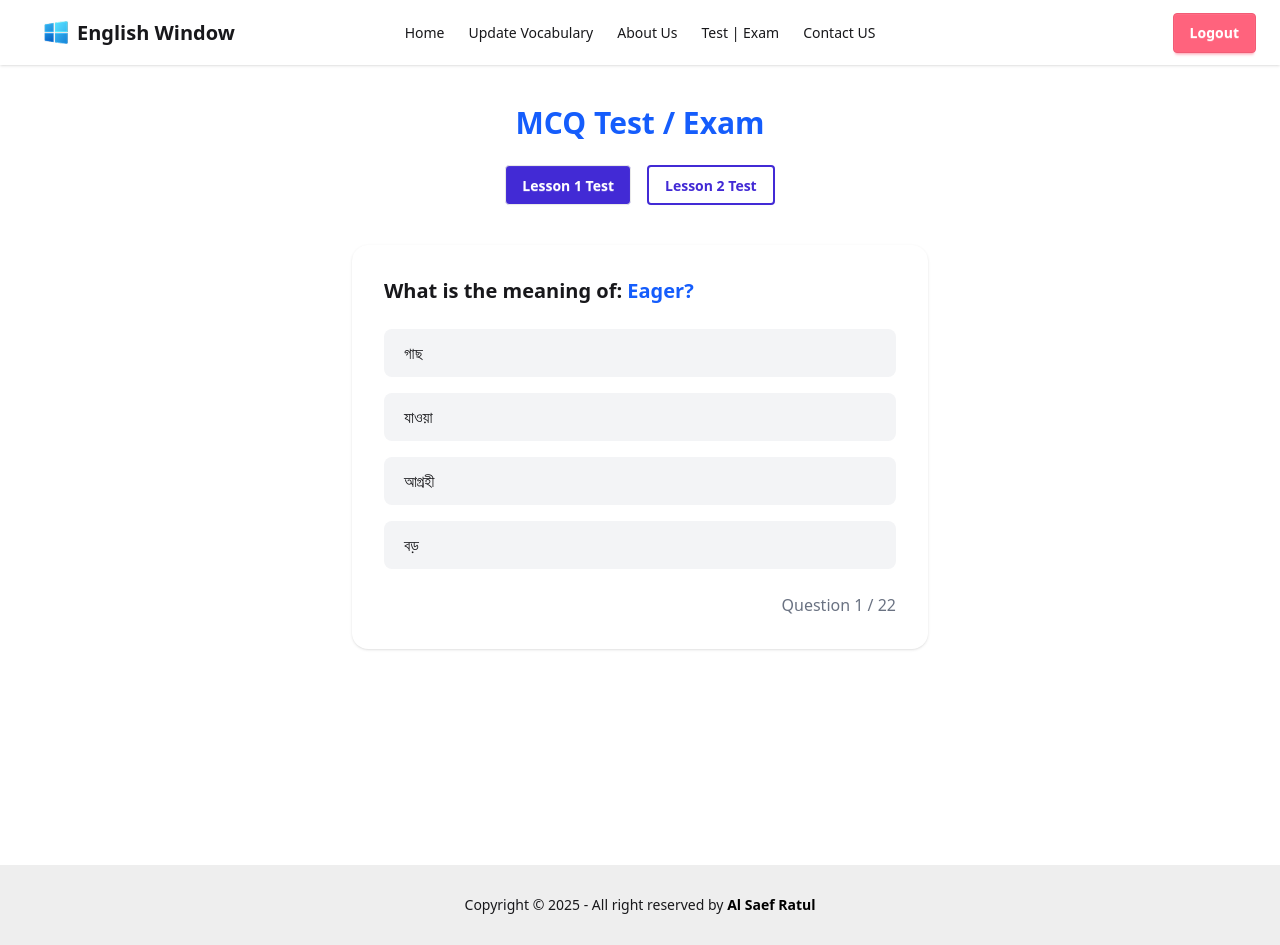
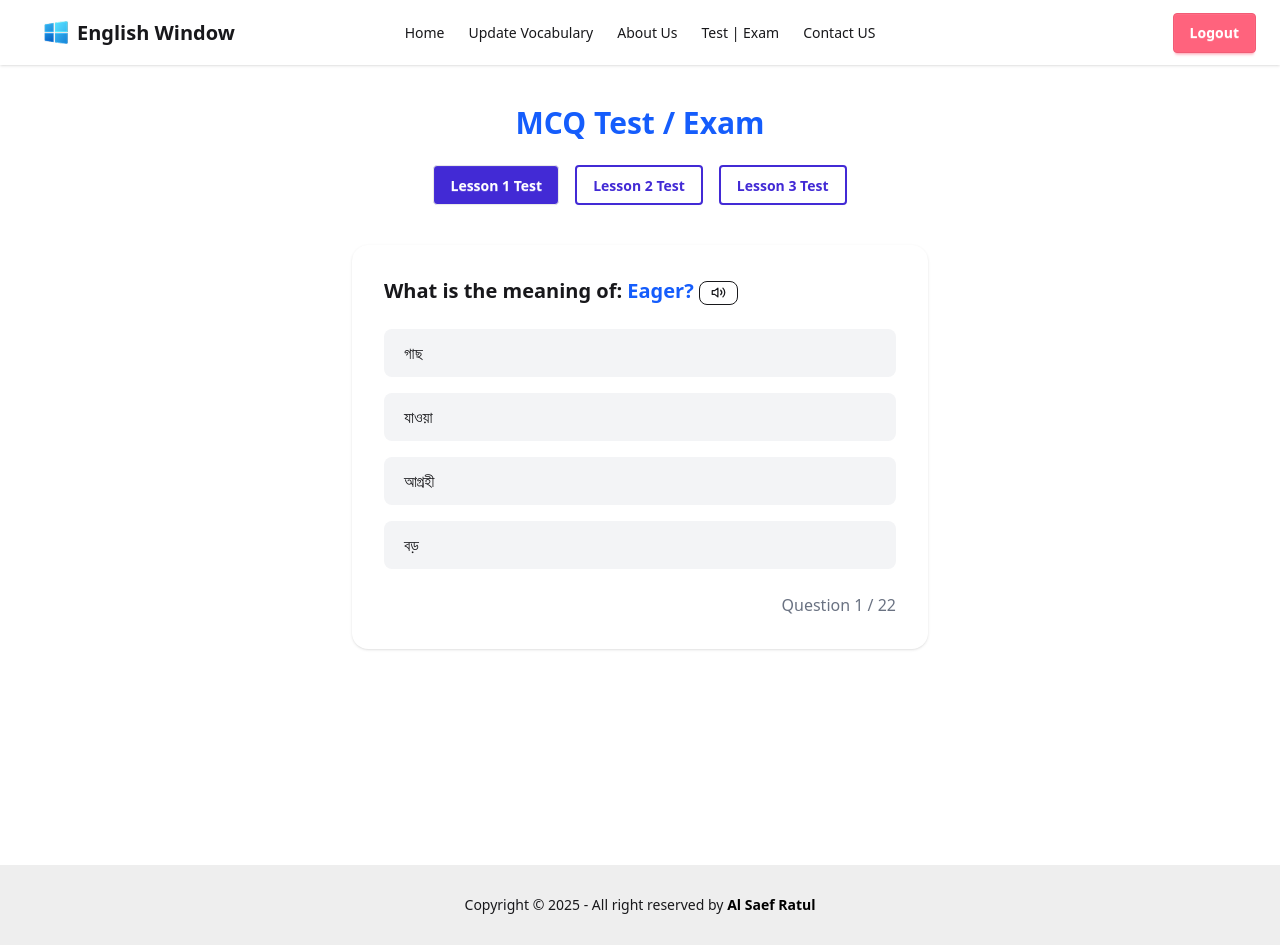
Before and after one commit to Alsaef/english-window, a React (Vite) app: page /test-exam in a window 1280 px wide. Built offline with nearby package versions, Linux system fonts and the light colour scheme; no server answers; sample sign-in values are in the browser's storage.

Commit message:
google auth add

```diff
--- a/src/Components/Test.jsx
+++ b/src/Components/Test.jsx
@@ -1,4 +1,5 @@
 import React, { useState } from "react";
+import { FiVolume2 } from "react-icons/fi";
 
 // Lesson 1 Words
 const level1Words = [
@@ -60,6 +61,142 @@ const level2Words = [
   { "id": 110, "level": 2, "word": "Yellow", "meaning": "হলুদ", "pronunciation": "ইয়েলো" }
 ];
 
+const level3Words = [
+  {
+    "id": 7,
+    "level": 3,
+    "word": "Grateful",
+    "meaning": "কৃতজ্ঞ",
+    "pronunciation": "গ্রেটফুল",
+    "question": "Choose the correct meaning for 'Grateful':",
+    "options": ["দয়ালু", "রাগী", "কৃতজ্ঞ", "অহংকারী"],
+    "answer": "কৃতজ্ঞ"
+  },
+  {
+    "id": 13,
+    "level": 3,
+    "word": "Modest",
+    "meaning": "নম্র / বিনয়ী",
+    "pronunciation": "মডেস্ট",
+    "question": "Which one describes 'Modest'?",
+    "options": ["নম্র", "চালু", "গম্ভীর", "দ্রুত"],
+    "answer": "নম্র"
+  },
+  {
+    "id": 27,
+    "level": 3,
+    "word": "Brisk",
+    "meaning": "চটপটে / দ্রুত",
+    "pronunciation": "ব্রিস্ক",
+    "question": "The word 'Brisk' is best defined as:",
+    "options": ["ধীর", "চটপটে", "শান্ত", "পুরানো"],
+    "answer": "চটপটে"
+  },
+  {
+    "id": 31,
+    "level": 3,
+    "word": "Fascinate",
+    "meaning": "মুগ্ধ করা",
+    "pronunciation": "ফ্যাসিনেট",
+    "question": "What does 'Fascinate' mean?",
+    "options": ["ভয় দেখানো", "মুগ্ধ করা", "ঘৃণা করা", "উপেক্ষা করা"],
+    "answer": "মুগ্ধ করা"
+  },
+  {
+    "id": 35,
+    "level": 3,
+    "word": "Jovial",
+    "meaning": "আনন্দিত / হাসিখুশি",
+    "pronunciation": "জোভিয়াল",
+    "question": "Identify the meaning of 'Jovial':",
+    "options": ["বিরক্ত", "কান্নায় ভেঙে পড়া", "হাসিখুশি", "ভীত"],
+    "answer": "হাসিখুশি"
+  },
+  {
+    "id": 44,
+    "level": 3,
+    "word": "Serene",
+    "meaning": "শান্ত / নিরিবিলি",
+    "pronunciation": "সারিন",
+    "question": "What is the meaning of 'Serene'?",
+    "options": ["শান্ত", "উত্তেজিত", "বিপজ্জনক", "গোলমালপূর্ণ"],
+    "answer": "শান্ত"
+  },
+  {
+    "id": 52,
+    "level": 3,
+    "word": "Bewilder",
+    "meaning": "বিভ্রান্ত করা",
+    "pronunciation": "বিওয়াইল্ডার",
+    "question": "The word 'Bewilder' means:",
+    "options": ["পরিষ্কার করা", "সাহায্য করা", "বিভ্রান্ত করা", "শিখানো"],
+    "answer": "বিভ্রান্ত করা"
+  },
+  {
+    "id": 63,
+    "level": 3,
+    "word": "Meager",
+    "meaning": "অত্যল্প / নগণ্য",
+    "pronunciation": "মীগার",
+    "question": "What is the correct meaning of 'Meager'?",
+    "options": ["বিশাল", "অত্যল্প", "মিষ্টি", "কঠিন"],
+    "answer": "অত্যল্প"
+  },
+  {
+    "id": 70,
+    "level": 3,
+    "word": "Tedious",
+    "meaning": "বিরক্তিকর / ক্লান্তিকর",
+    "pronunciation": "টিডিয়াস",
+    "question": "Choose the meaning of 'Tedious':",
+    "options": ["মজাদার", "সহজ", "ক্লান্তিকর", "নতুন"],
+    "answer": "ক্লান্তিকর"
+  },
+
+  {
+    "id": 71,
+    "level": 3,
+    "word": "Humble",
+    "meaning": "নম্র / বিনয়ী",
+    "pronunciation": "হাম্বল",
+    "question": "Choose the meaning of 'Humble':",
+    "options": ["মজাদার", "সহজ", "ক্লান্তিকর", "বিনয়ী"],
+    "answer": "বিনয়ী"
+  }
+  ,
+  {
+    "id": 72,
+    "level": 3,
+    "word": "Witty",
+    "meaning": "বুদ্ধিদীপ্ত / তীক্ষ্ণ বুদ্ধির",
+    "pronunciation": "উইটি",
+    "question": "Choose the meaning of 'Witty':",
+    "options": ["মজাদার", "সহজ", "ক্লান্তিকর", "তীক্ষ্ণ বুদ্ধির"],
+    "answer": "তীক্ষ্ণ বুদ্ধির"
+  },
+  {
+    "id": 73,
+    "level": 3,
+    "word": "Keen",
+    "meaning": "উত্সাহী / তীক্ষ্ণ",
+    "pronunciation": "কীন",
+    "question": "Choose the meaning of 'Keen':",
+    "options": ["মজাদার", "সহজ", "ক্লান্তিকর", "তীক্ষ্ণ"],
+    "answer": "তীক্ষ্ণ"
+  }
+  ,
+  {
+    "id": 74,
+    "level": 3,
+    "word": "Candid",
+    "meaning": "খোলামেলা / স্পষ্টবাদী",
+    "pronunciation": "ক্যান্ডিড",
+    "question": "Choose the meaning of 'Candid':",
+    "options": ["মজাদার", "সহজ", "নগণ্য", "স্পষ্টবাদী"],
+    "answer": "স্পষ্টবাদী"
+  }
+]
+
 function shuffle(array) {
   return [...array].sort(() => Math.random() - 0.5);
 }
@@ -70,7 +207,7 @@ export default function Test() {
   const [score, setScore] = useState(0);
   const [finished, setFinished] = useState(false);
 
-  const words = level === 1 ? level1Words : level2Words;
+  const words = level === 1 ? level1Words : level2Words && level === 2 ? level2Words : level3Words;
   const question = words[current];
   const otherOptions = shuffle(words.filter(w => w.id !== question.id && w.meaning)).slice(0, 3);
   const options = shuffle([question.meaning, ...otherOptions.map(o => o.meaning)]);
@@ -91,6 +228,12 @@ export default function Test() {
     setFinished(false);
   };
 
+
+  const handelSpeech = (text) => {
+    const utterance = new SpeechSynthesisUtterance(text);
+    speechSynthesis.cancel(); // prevents overlapping
+    speechSynthesis.speak(utterance);
+  };
   return (
     <div className="px-6 py-10">
       <h1 className="text-center text-3xl font-bold text-blue-600 mb-6">
@@ -111,6 +254,12 @@ export default function Test() {
         >
           Lesson 2 Test
         </button>
+        <button
+          onClick={() => { setLevel(3); restart(); }}
+          className={level === 3 ? "btn bg-[#422AD5] text-white" : "btn border-[#422AD5] bg-white border-2 text-[#422AD5] hover:bg-[#422AD5] hover:text-white"}
+        >
+          Lesson 3 Test
+        </button>
       </div>
 
       {finished ? (
@@ -124,7 +273,9 @@ export default function Test() {
       ) : (
         <div className="max-w-xl mx-auto bg-white rounded-2xl shadow p-8">
           <h2 className="text-xl font-semibold mb-6">
-            What is the meaning of: <span className="text-blue-600">{question.word}?</span>
+            What is the meaning of: <span className="text-blue-600">{question.word}?</span> <button onClick={() => handelSpeech(question.word)}  className="badge badge-outline text-xl py-2 cursor-pointer">
+            <FiVolume2 size={15} />
+            </button>
           </h2>
 
           <div className="space-y-4">
```
